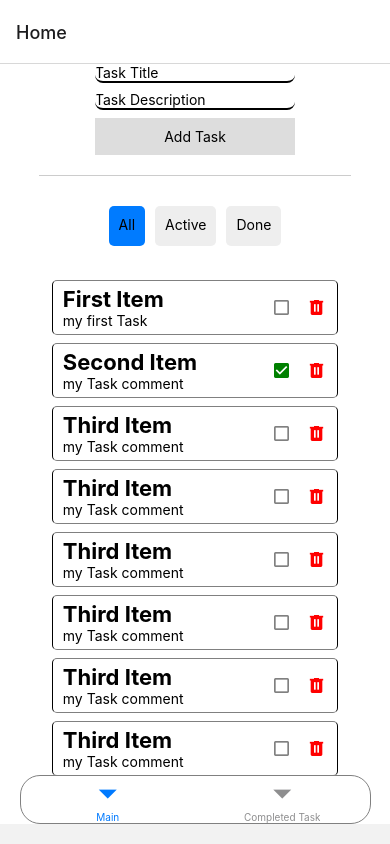
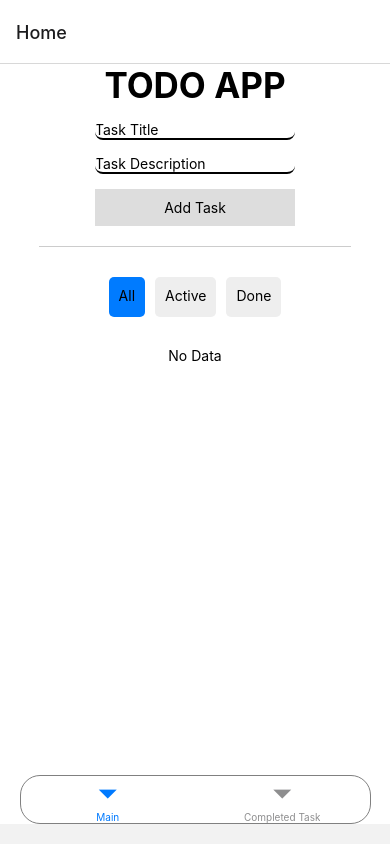
Before and after one commit to Muhammed-Mahrous-Saleh/todo-reactNative, a React Native app: screen / in a window 390 px wide. Built offline with nearby package versions, Linux system fonts and the light colour scheme.

Commit message:
add async storage

```diff
--- a/components/AddForm.js
+++ b/components/AddForm.js
@@ -7,7 +7,7 @@ export default function AddForm({ handleAddTask }) {
     const [titleText, setTitleText] = React.useState("");
     const [descText, setDescText] = React.useState("");
     return (
-        <View style={{ display: "flex", gap: 8 }}>
+        <View style={{ display: "flex", gap: 15 }}>
             <TextInput
                 style={styles.input}
                 placeholder={"Task Title"}
--- a/screens/Home.js
+++ b/screens/Home.js
@@ -10,64 +10,91 @@ import {
 import InputField from "../components/InputField";
 import { styles } from "../styles/styles";
 import TaskItem from "../components/TaskItem";
-import { DATA, updateData } from "../shared/db";
 import FilterOptions from "../components/FilterOptions";
-import { useState } from "react";
+import { useEffect, useState } from "react";
 import AddForm from "../components/AddForm";
+import AsyncStorage from "@react-native-async-storage/async-storage";
 
 export default function Home() {
     const [selectedFilter, setSelectedFilter] = useState("0");
-    const [data, setData] = useState(DATA);
+    const [dataList, setDataList] = useState([]);
+
+    const _storeData = async (data) => {
+        try {
+            const jsonValue = JSON.stringify(data);
+            await AsyncStorage.setItem("toDoTasks", jsonValue);
+            setDataList(data);
+        } catch (error) {
+            console.error("Failed to store data:", error);
+        }
+    };
+
+    const _retrieveData = async () => {
+        try {
+            const jsonValue = await AsyncStorage.getItem("toDoTasks");
+            if (jsonValue !== null) {
+                setDataList(JSON.parse(jsonValue));
+            } else {
+                _storeData([]); // Initialize with an empty array if no data is found
+            }
+        } catch (error) {
+            console.error("Failed to retrieve data:", error);
+        }
+    };
+
+    useEffect(() => {
+        _retrieveData();
+    }, []);
+
     const handleFilterSelect = (id) => {
         setSelectedFilter(id);
     };
     const handleCheck = (task) => {
-        setData((prevData) =>
-            prevData.map((item) =>
-                item.id !== task.id
-                    ? item
-                    : task.status === "1"
-                    ? (item.status = "2") && item
-                    : (item.status = "1") && item
-            )
+        const updatedData = dataList.map((item) =>
+            item.id !== task.id
+                ? item
+                : task.status === "1"
+                ? { ...item, status: "2" }
+                : { ...item, status: "1" }
         );
-        // change data
-        updateData([...data]);
-        // const itemIndex = DATA.findIndex((item) => item.id === task.id);
-        // DATA.splice(itemIndex, 1, task);
-        // console.log("DATA", DATA);
+        _storeData(updatedData);
     };
     const handleDelete = (task) => {
-        setData((prevData) => prevData.filter((item) => item.id !== task.id));
-        // change data
-        updateData([...data]);
-        // const itemIndex = DATA.findIndex((item) => item.id === task.id);
-        // DATA.splice(itemIndex, 1);
-        // console.log("DATA", DATA);
+        const updatedData = dataList.filter((item) => item.id !== task.id);
+        _storeData(updatedData);
     };
     const handleAddTask = (task) => {
-        setData((prevData) => [task, ...prevData]);
-        // change data
-        updateData([task, ...data]);
-        // DATA.push(task);
-        // console.log("DATA", DATA);
+        const updatedData = [task, ...dataList];
+        _storeData(updatedData);
     };
     return (
         <>
             <SafeAreaView style={styles.container}>
+                <Text style={{ ...styles.title, marginBottom: 15 }}>
+                    TODO APP
+                </Text>
                 <AddForm handleAddTask={handleAddTask} />
                 <View style={styles.divider} />
                 <FilterOptions
                     handleFilterSelect={handleFilterSelect}
                     selectedFilter={selectedFilter}
                 />
-                {(DATA.length === 0 && <Text>No Data</Text>) || (
+                {(dataList.length === 0 && (
+                    <Text
+                        style={{
+                            flex: 2,
+                            marginBottom: 25,
+                        }}
+                    >
+                        No Data
+                    </Text>
+                )) || (
                     <FlatList
                         style={{
                             flex: 2,
                             marginBottom: 25,
                         }}
-                        data={DATA}
+                        data={dataList}
                         renderItem={({ item }) =>
                             ((selectedFilter !== "0" &&
                                 item.status === selectedFilter) ||
--- a/shared/db.js
+++ b/shared/db.js
@@ -1,85 +1,38 @@
-export let DATA = [
-    {
-        id: "bd7acbea-c1b1-46c2-aed5-3ad53abb28ba",
-        comment: "my first Task",
-        title: "First Item",
-        status: "1",
-    },
-    {
-        id: "3ac68afc-c605-48d3-a4f8-fbd91aa97f63",
-        comment: "my Task comment",
-        title: "Second Item",
-        status: "2",
-    },
-    {
-        id: "58694a0f-3da1-471f-bd96-145571e29d72",
-        comment: "my Task comment",
-        title: "Third Item",
-        status: "1",
-    },
-    {
-        id: "58694a0f-3da1-471f-bd96-145571e29d73",
-        comment: "my Task comment",
-        title: "Third Item",
-        status: "1",
-    },
-    {
-        id: "58694a0f-3da1-471f-bd96-145571e29d74",
-        comment: "my Task comment",
-        title: "Third Item",
-        status: "1",
-    },
-    {
-        id: "58694a0f-3da1-471f-bd96-145571e29d75",
-        comment: "my Task comment",
-        title: "Third Item",
-        status: "1",
-    },
-    {
-        id: "58694a0f-3da1-471f-bd96-145571e29d76",
-        comment: "my Task comment",
-        title: "Third Item",
-        status: "1",
-    },
+import AsyncStorage from "@react-native-async-storage/async-storage";
 
-    {
-        id: "58694a0f-3da1-471f-bd96-145571e29d77",
-        comment: "my Task comment",
-        title: "Third Item",
-        status: "1",
-    },
-    {
-        id: "58694a0f-3da1-471f-bd96-145571e29d78",
-        comment: "my Task comment",
-        title: "Third Item",
-        status: "2",
-    },
-    {
-        id: "58694a0f-3da1-471f-bd96-145571e29d79",
-        comment: "my Task comment",
-        title: "Third Item",
-        status: "1",
-    },
-    {
-        id: "58694a0f-3da1-471f-bd96-145571e29d710",
-        comment: "my Task comment",
-        title: "Third Item",
-        status: "2",
-    },
-    {
-        id: "58694a0f-3da1-471f-bd96-145571e29d711",
-        comment: "my Task comment",
-        title: "Third Item to delete",
-        status: "2",
-    },
-];
+const DATA_KEY = "todo_data";
+
+export const getData = async () => {
+    try {
+        const jsonValue = await AsyncStorage.getItem(DATA_KEY);
+        if (jsonValue != null) {
+            try {
+                return JSON.parse(jsonValue);
+            } catch (e) {
+                console.error("Error parsing JSON:", e);
+                // If parsing fails, return an empty array or default data
+                return [];
+            }
+        } else {
+            return []; // If no data found, return an empty array
+        }
+    } catch (e) {
+        console.error("Failed to fetch data from AsyncStorage:", e);
+        return []; // Handle fetch failure by returning an empty array
+    }
+};
+
+export const setData = async (data) => {
+    try {
+        const jsonValue = JSON.stringify(data);
+        await AsyncStorage.setItem(DATA_KEY, jsonValue);
+    } catch (e) {
+        console.error("Failed to save data", e);
+    }
+};
 
 export const FILTER_OPTIONS = [
     { id: "0", title: "All" },
     { id: "1", title: "Active" },
     { id: "2", title: "Done" },
 ];
-
-export const updateData = (data) => {
-    DATA = data;
-};
```
